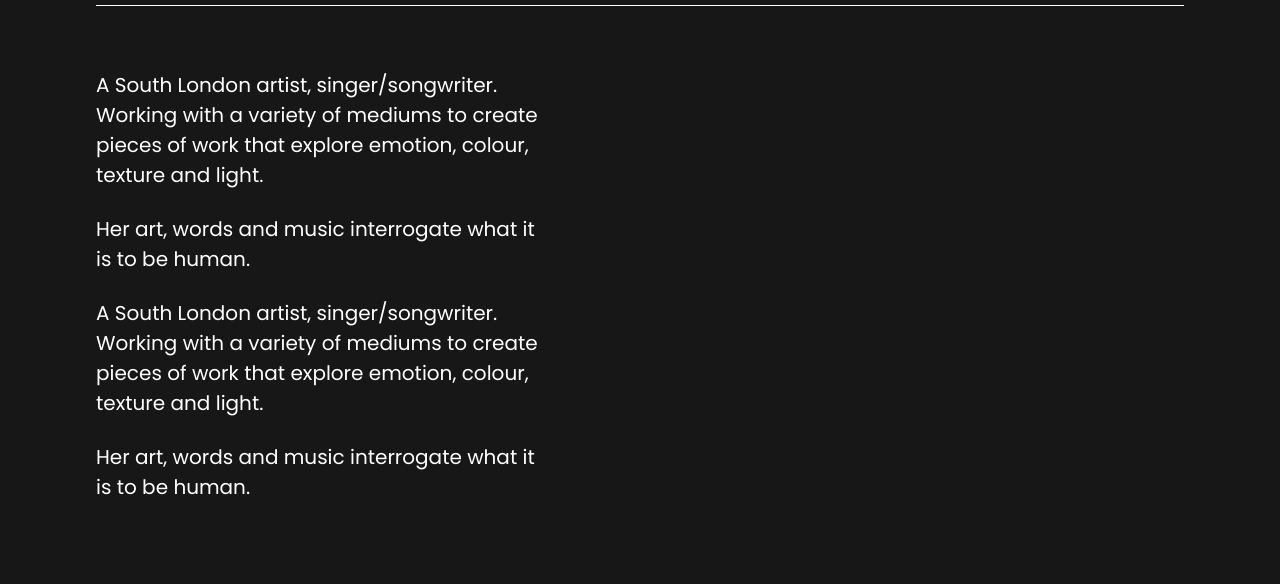
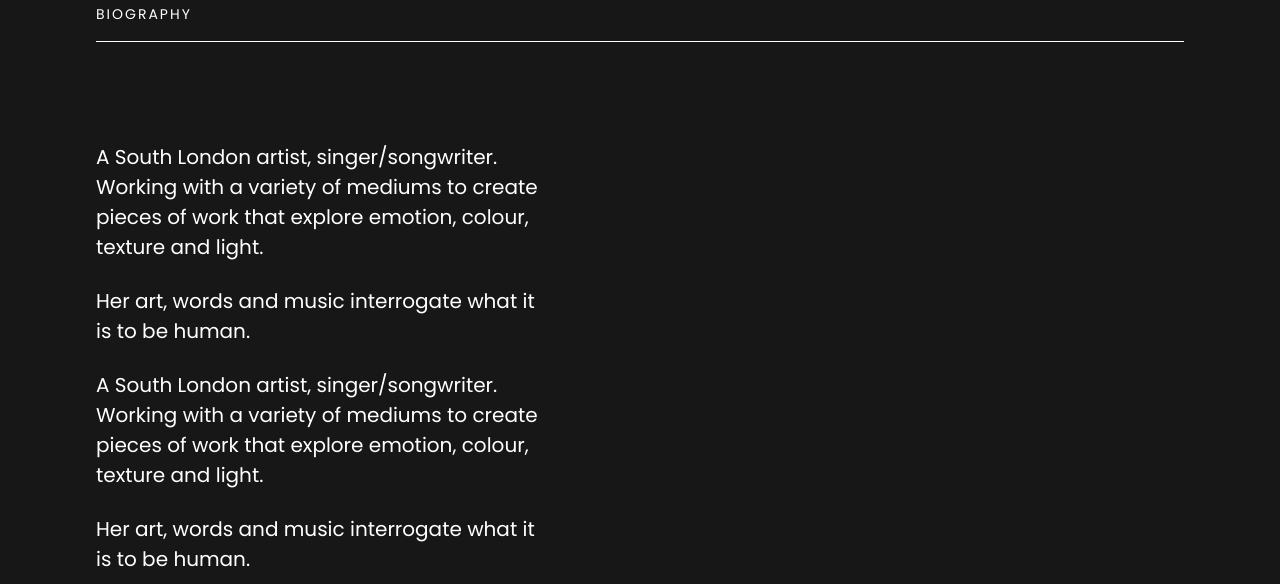
Before and after one commit to crushen/Hayley-Butler-Portfolio, a Nuxt app: page / in a window 1280 px wide. Shown: the part 896-1480 px from the top of the page. Built offline with nearby package versions, Linux system fonts and the light colour scheme.

Commit message:
global styles for section margins

```diff
--- a/assets/styles/main.scss
+++ b/assets/styles/main.scss
@@ -37,12 +37,22 @@ ul {
   margin: auto;
 }
 
+.whole-screen {
+  min-height: 100vh;
+}
+
 .section-padding {
   padding: 64px 0 0;
 }
 
-.whole-screen {
-  min-height: 100vh;
+.margin {
+  &.top {
+    margin-top: 64px;
+  }
+
+  &.bottom {
+    margin-bottom: 64px;
+  }
 }
 
 // tablet
@@ -52,8 +62,18 @@ ul {
     font-size: 50px;
   }
 
-  // //page
-  // .content {
-  //   width: 75%;
-  // }
+  //page
+  .section-padding {
+    padding: 100px 0 0;
+  }
+
+  .margin {
+    &.top {
+      margin-top: 100px;
+    }
+
+    &.bottom {
+      margin-bottom: 100px;
+    }
+  }
 }
--- a/components/galleries/Collections.vue
+++ b/components/galleries/Collections.vue
@@ -4,7 +4,7 @@
       <li
         v-for="collection in collections"
         :key="collection.title"
-        class="collection">
+        class="margin top">
         <div class="title">
           <h3>{{ collection.title }}</h3>
           <h4>{{ collection.subTitle }}</h4>
@@ -53,10 +53,6 @@ export default {
 </script>
 
 <style lang="scss" scoped>
-.collection {
-  margin-top: 64px;
-}
-
 img {
   width: 100%;
 }
--- a/components/galleries/SoloPieces.vue
+++ b/components/galleries/SoloPieces.vue
@@ -1,10 +1,10 @@
 <template>
   <section class="gallery">
-    <ul>
+    <ul class="margin bottom">
       <li
         v-for="item in soloPieces"
         :key="item.title"
-        class="item">
+        class="margin top">
         <div class="title">
           <h3>{{ item.title }}</h3>
           <h4>{{ item.subTitle }}</h4>
@@ -38,14 +38,6 @@ export default {
 </script>
 
 <style lang="scss" scoped>
-ul {
-  margin-bottom: 64px;
-}
-
-.item {
-  margin-top: 64px;
-}
-
 .title {
   h3 {
     font-weight: 600;
--- a/components/sections/Bio.vue
+++ b/components/sections/Bio.vue
@@ -6,7 +6,7 @@
         <div class="line" />
       </div>
 
-      <div class="text">
+      <div class="text margin top">
         <p>A South London artist, singer/songwriter. Working with a variety of mediums to create pieces of work that explore emotion, colour, texture and light.</p>
         <p>Her art, words and music interrogate what it is to be human.</p>
         <p>A South London artist, singer/songwriter. Working with a variety of mediums to create pieces of work that explore emotion, colour, texture and light.</p>
@@ -33,7 +33,6 @@ section {
 }
 
 .text {
-  margin-top: 64px;
   max-width: 450px;
 }
 
@@ -42,9 +41,4 @@ p {
     margin-top: 24px;
   }
 }
-
-// tablet
-@media screen and (min-width: 600px) {
-
-}
 </style>
--- a/components/sections/Contact.vue
+++ b/components/sections/Contact.vue
@@ -6,7 +6,7 @@
         <div class="line" />
       </div>
 
-      <div class="links">
+      <div class="margin top">
         <p>Email:
           <a href="mailto:hayley.butler83@gmail.com" target="_blank">
             hayley.butler83@gmail.com
@@ -44,10 +44,6 @@ p {
   }
 }
 
-.links {
-  margin-top: 64px;
-}
-
 a {
   color: $light-font;
 }
```
